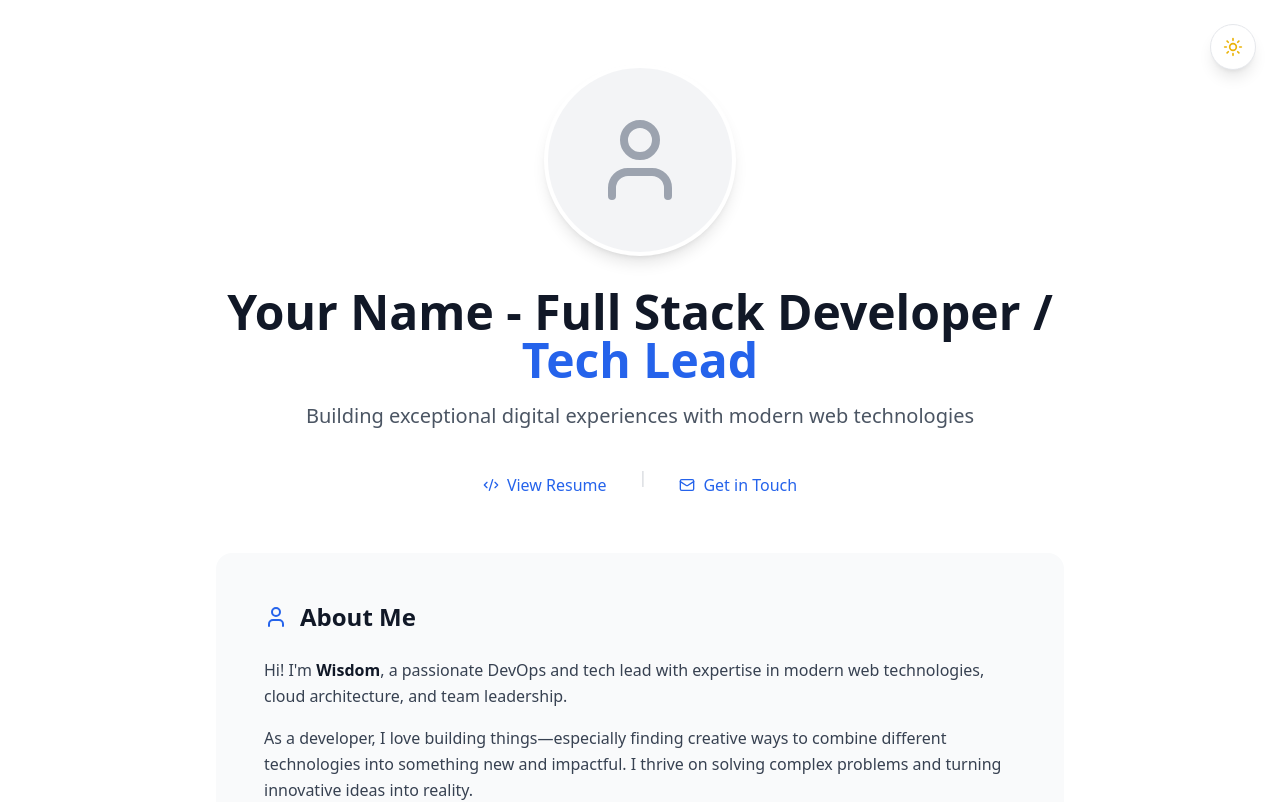
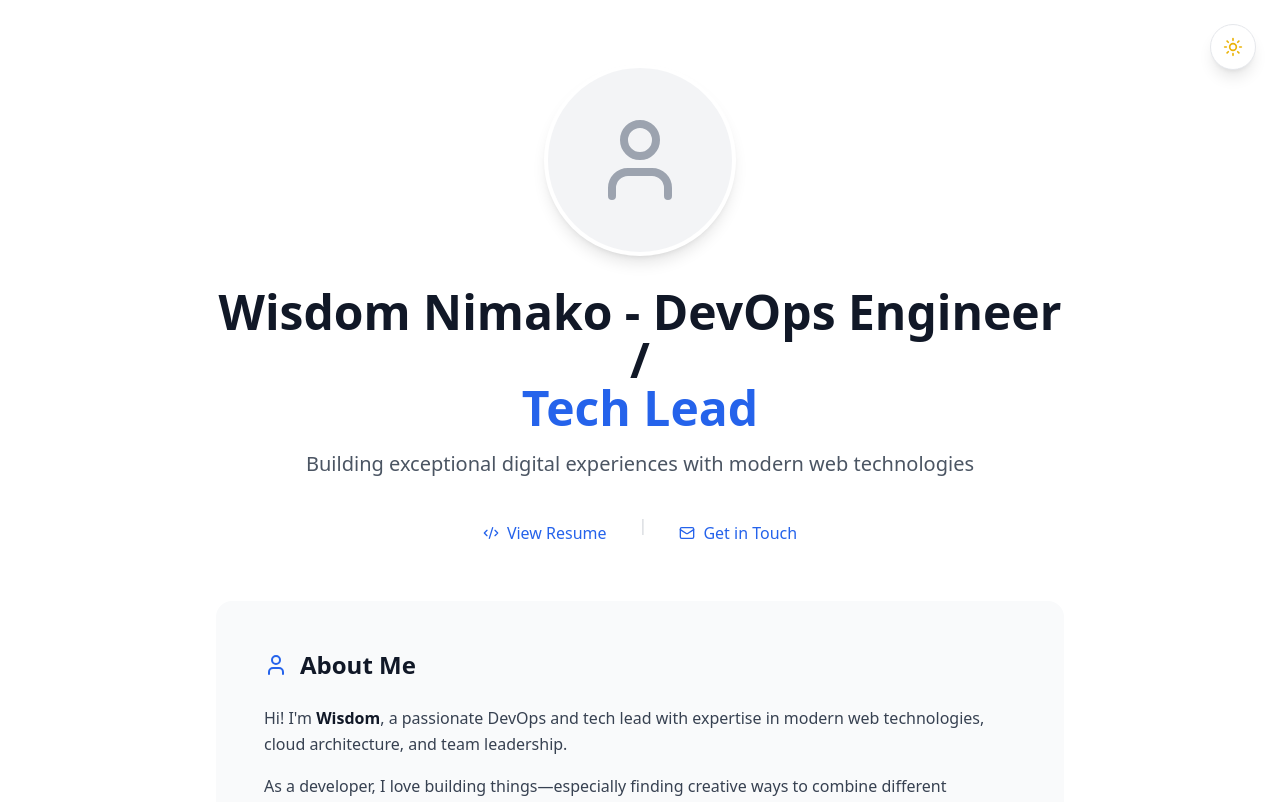
Before and after one commit to wisenimako/developer-portfolio, a React (Vite) app: page / in a window 1280 px wide. Shown: the top 802 px of the page. Built offline with nearby package versions, Linux system fonts and the light colour scheme.

Commit message:
Update App.tsx

```diff
--- a/src/App.tsx
+++ b/src/App.tsx
@@ -20,7 +20,7 @@ function App() {
           {/* Title */}
           <div className="space-y-4">
             <h1 className="text-4xl md:text-5xl font-bold text-gray-900 dark:text-gray-100 leading-tight">
-              Your Name - Full Stack Developer /
+              Wisdom Nimako - DevOps Engineer /
               <br className="hidden md:block" />
               <span className="text-blue-600 dark:text-blue-400">Tech Lead</span>
             </h1>
```
